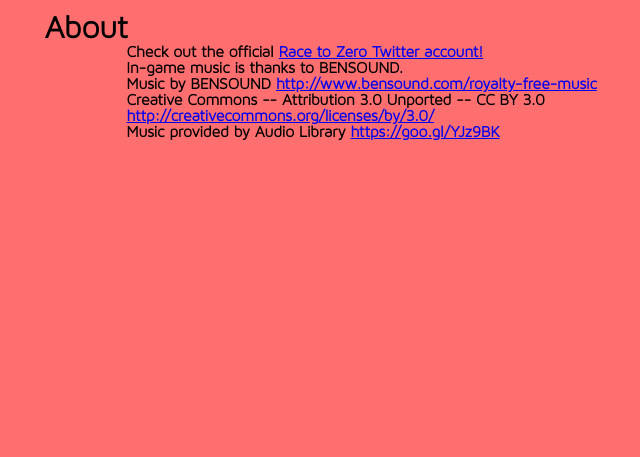
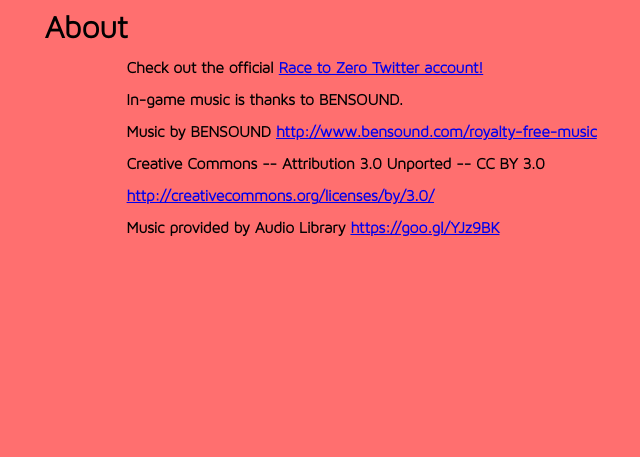
Before and after one commit to paulszefer/RaceToZero, a PHP site: page /RTZremote/about.php in a window 1280 px wide. Shown: the part 141-598 px from the top of the page, without its empty margins (121-761 px from the left). Run offline with PHP 8.4, Linux system fonts and the light colour scheme; the visitor is signed in with stand-in values (Sample User, id 1); data that the repository does not hold is empty.

Commit message:
about page styling

```diff
--- a/RTZ/about.php
+++ b/RTZ/about.php
@@ -7,18 +7,20 @@
 ?>
 
 <?php include("templateHeader.php");?>
+<link rel="stylesheet" href="css/about.css">
 <?php include("templateNav.php");?>
 
 <title>Race to Zero - About</title>
 <div id='content'>
     <div class='contentactual'>
         <h1>About</h1>
-        <p>Check out the official <a href="https://twitter.com/RaceToZero2017">Race to Zero Twitter account!</a></p>
-        <p>In-game music is thanks to BENSOUND.</p>
-        <p>Music by BENSOUND <a href="http://www.bensound.com/royalty-free-music">http://www.bensound.com/royalty-free-music</a></p>
-        <p>Creative Commons -- Attribution 3.0 Unported -- CC BY 3.0</p>
-        <p><a href="http://creativecommons.org/licenses/by/3.0/">http://creativecommons.org/licenses/by/3.0/</a></p>
-        <p>Music provided by Audio Library <a href="https://goo.gl/YJz9BK">https://goo.gl/YJz9BK</a></p>
+        <br>
+        <p class="aboutParagraph">Check out the official <a href="https://twitter.com/RaceToZero2017">Race to Zero Twitter account!</a></p>
+        <p class="aboutParagraph">In-game music is thanks to BENSOUND.</p>
+        <p class="aboutParagraph">Music by BENSOUND <a href="http://www.bensound.com/royalty-free-music">http://www.bensound.com/royalty-free-music</a></p>
+        <p class="aboutParagraph">Creative Commons -- Attribution 3.0 Unported -- CC BY 3.0</p>
+        <p class="aboutParagraph"><a href="http://creativecommons.org/licenses/by/3.0/">http://creativecommons.org/licenses/by/3.0/</a></p>
+        <p class="aboutParagraph">Music provided by Audio Library <a href="https://goo.gl/YJz9BK">https://goo.gl/YJz9BK</a></p>
     </div>
 </div>
 <?php include("templateFooter.php");?>
--- /dev/null
+++ b/RTZ/css/about.css
@@ -0,0 +1,4 @@
+.contentactual p.aboutParagraph {
+    margin-bottom: 1em;
+    text-align: initial;
+}
--- a/RTZ/css/template5.css
+++ b/RTZ/css/template5.css
@@ -304,7 +304,7 @@ html, body {
     /*line-height: 10vh;*/
 }
 marquee {
-    height: 9.7vh;
+    height: 9.65vh;
     text-align: center;
     padding: 0;
     margin: 0;
```
